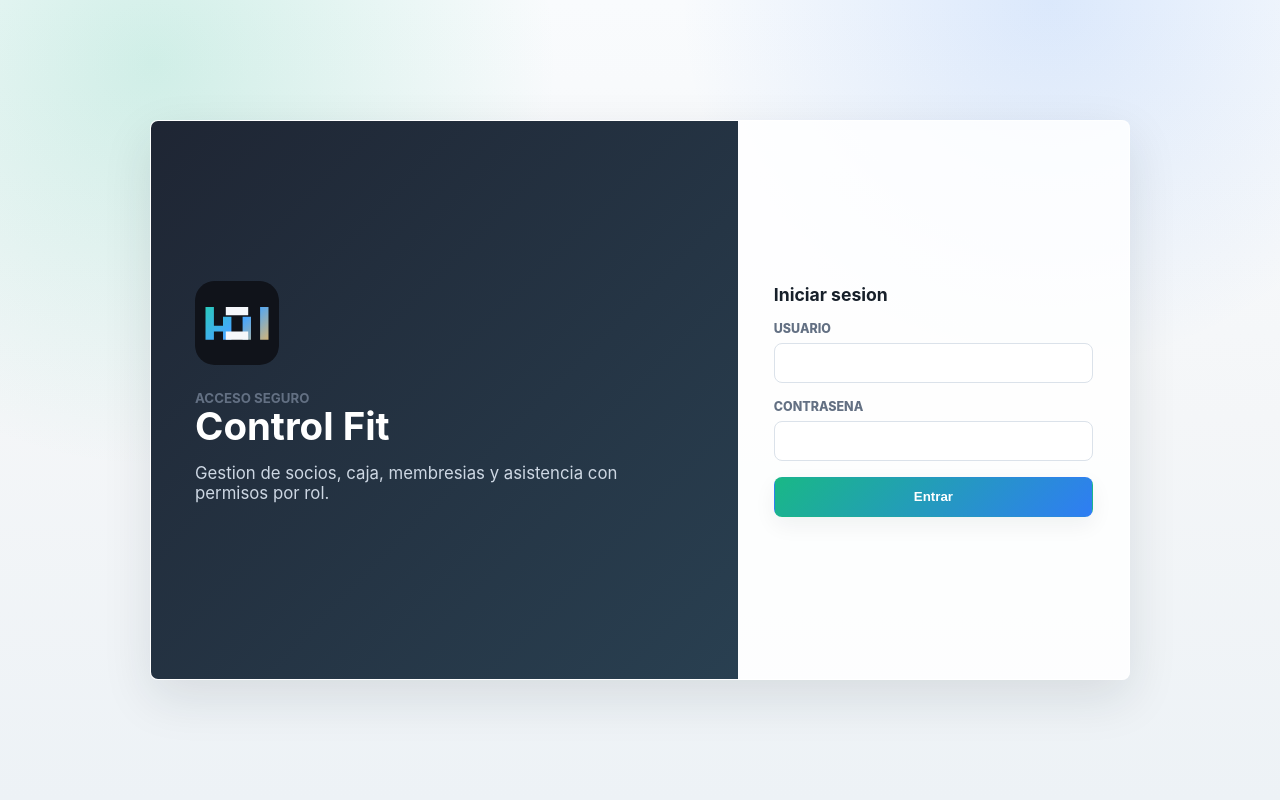
After one commit to Sjaiback/GimasioFit, a Django app: page /login/ in a window 1280 px wide. The commit adds this page. Run offline with Django 5.2, Linux system fonts and the light colour scheme.

Commit message:
Commit 4: Agregar seguridad basica y roles
Protege el frontend y los endpoints con login obligatorio, agrega roles administrador, encargado y recepcion, crea pantalla de inicio de sesion, muestra rol activo, limita acciones sensibles por permisos y migra perfiles de superusuarios existentes como administradores.

```diff
--- /dev/null
+++ b/accounts/context_processors.py
@@ -0,0 +1,12 @@
+from .security import ADMIN, MANAGER, RECEPTION, user_role
+
+
+def staff_role(request):
+    role = user_role(request.user)
+    return {
+        "current_role": role,
+        "role_admin": ADMIN,
+        "role_manager": MANAGER,
+        "role_reception": RECEPTION,
+        "can_manage": role in {ADMIN, MANAGER},
+    }
--- a/attendance/views.py
+++ b/attendance/views.py
@@ -5,6 +5,7 @@ from django.shortcuts import get_object_or_404
 from django.views.decorators.csrf import csrf_exempt
 from django.views.decorators.http import require_http_methods
 
+from accounts.security import ADMIN, MANAGER, RECEPTION, role_required
 from members.models import Member
 
 from .models import AttendanceCredential, AttendanceRecord
@@ -20,6 +21,7 @@ def _json_body(request):
     return json.loads(request.body.decode("utf-8") or "{}")
 
 
+@role_required(ADMIN, MANAGER, RECEPTION)
 @require_http_methods(["GET"])
 def attendance_collection(request):
     records = AttendanceRecord.objects.select_related("member")
@@ -27,6 +29,7 @@ def attendance_collection(request):
 
 
 @csrf_exempt
+@role_required(ADMIN, MANAGER, RECEPTION)
 @require_http_methods(["POST"])
 def scan_attendance(request):
     data = _json_body(request)
@@ -41,6 +44,7 @@ def scan_attendance(request):
     )
 
 
+@role_required(ADMIN, MANAGER, RECEPTION)
 @require_http_methods(["GET"])
 def member_qr(request, member_id):
     member = get_object_or_404(Member, pk=member_id)
@@ -48,6 +52,7 @@ def member_qr(request, member_id):
 
 
 @csrf_exempt
+@role_required(ADMIN, MANAGER)
 @require_http_methods(["POST"])
 def rotate_member_qr(request, member_id):
     member = get_object_or_404(Member, pk=member_id)
@@ -56,6 +61,7 @@ def rotate_member_qr(request, member_id):
     return JsonResponse({"token": str(credential.token)})
 
 
+@role_required(ADMIN, MANAGER)
 @require_http_methods(["GET"])
 def credential_collection(request):
     credentials = AttendanceCredential.objects.select_related("member")
--- a/billing/views.py
+++ b/billing/views.py
@@ -4,6 +4,8 @@ from django.http import JsonResponse
 from django.shortcuts import get_object_or_404
 from django.views.decorators.csrf import csrf_exempt
 from django.views.decorators.http import require_http_methods
+
+from accounts.security import ADMIN, MANAGER, RECEPTION, role_required
 
 from .models import Debt, Invoice, Payment
 from .serializers import debt_to_dict, invoice_to_dict, payment_to_dict
@@ -15,6 +17,7 @@ def _json_body(request):
 
 
 @csrf_exempt
+@role_required(ADMIN, MANAGER, RECEPTION)
 @require_http_methods(["GET", "POST"])
 def payment_collection(request):
     if request.method == "GET":
@@ -38,6 +41,7 @@ def payment_collection(request):
 
 
 @csrf_exempt
+@role_required(ADMIN, MANAGER)
 @require_http_methods(["POST"])
 def verify_payment(request, payment_id):
     payment = get_object_or_404(Payment, pk=payment_id)
@@ -46,6 +50,7 @@ def verify_payment(request, payment_id):
 
 
 @csrf_exempt
+@role_required(ADMIN, MANAGER)
 @require_http_methods(["GET", "POST"])
 def invoice_collection(request):
     if request.method == "GET":
@@ -58,6 +63,7 @@ def invoice_collection(request):
 
 
 @csrf_exempt
+@role_required(ADMIN, MANAGER)
 @require_http_methods(["GET", "POST"])
 def debt_collection(request):
     if request.method == "GET":
--- a/frontend/urls.py
+++ b/frontend/urls.py
@@ -5,6 +5,8 @@ from . import views
 app_name = "frontend"
 
 urlpatterns = [
+    path("login/", views.login_view, name="login"),
+    path("logout/", views.logout_view, name="logout"),
     path("", views.dashboard, name="dashboard"),
     path("socios/", views.members, name="members"),
     path("membresias/", views.memberships, name="memberships"),
--- a/frontend/views.py
+++ b/frontend/views.py
@@ -1,9 +1,11 @@
 from django.contrib import messages
+from django.contrib.auth import authenticate, login, logout
 from django.db.models import Q
 from django.shortcuts import redirect, render
 from django.utils import timezone
 from django.views.decorators.http import require_http_methods
 
+from accounts.security import ADMIN, MANAGER, RECEPTION, role_required, user_role
 from attendance.models import AttendanceRecord
 from attendance.services import (
     get_or_create_credential,
@@ -19,6 +21,29 @@ from reports.services import administrative_metrics, dashboard_metrics
 from .forms import DebtForm, MemberForm, MembershipForm, MembershipPlanForm, PaymentForm
 
 
+@require_http_methods(["GET", "POST"])
+def login_view(request):
+    if request.user.is_authenticated:
+        return redirect("frontend:dashboard")
+
+    if request.method == "POST":
+        username = request.POST.get("username", "")
+        password = request.POST.get("password", "")
+        user = authenticate(request, username=username, password=password)
+        if user and user.is_active:
+            login(request, user)
+            return redirect(request.GET.get("next") or "frontend:dashboard")
+        messages.error(request, "Credenciales invalidas o usuario inactivo.")
+
+    return render(request, "frontend/login.html")
+
+
+def logout_view(request):
+    logout(request)
+    return redirect("frontend:login")
+
+
+@role_required(ADMIN, MANAGER, RECEPTION)
 def dashboard(request):
     return render(
         request,
@@ -29,10 +54,12 @@ def dashboard(request):
             "recent_members": Member.objects.order_by("-joined_at")[:6],
             "recent_payments": Payment.objects.select_related("member").order_by("-paid_at")[:6],
             "today_attendance": AttendanceRecord.objects.filter(check_in_at__date=timezone.localdate()).count(),
+            "current_role": user_role(request.user),
         },
     )
 
 
+@role_required(ADMIN, MANAGER, RECEPTION)
 @require_http_methods(["GET", "POST"])
 def members(request):
     form = MemberForm(request.POST or None)
@@ -56,6 +83,7 @@ def members(request):
     )
 
 
+@role_required(ADMIN, MANAGER)
 @require_http_methods(["GET", "POST"])
 def memberships(request):
     plan_form = MembershipPlanForm(prefix="plan")
@@ -88,6 +116,7 @@ def memberships(request):
     )
 
 
+@role_required(ADMIN, MANAGER, RECEPTION)
 @require_http_methods(["GET", "POST"])
 def billing(request):
     payment_form = PaymentForm(prefix="payment")
@@ -105,12 +134,18 @@ def billing(request):
                     messages.success(request, "Comprobante emitido automaticamente.")
                 return redirect("frontend:billing")
         elif action == "create_debt":
+            if not has_management_access(request.user):
+                messages.error(request, "No tienes permisos para registrar deudas.")
+                return redirect("frontend:billing")
             debt_form = DebtForm(request.POST, prefix="debt")
             if debt_form.is_valid():
                 debt_form.save()
                 messages.success(request, "Deuda registrada correctamente.")
                 return redirect("frontend:billing")
         elif action == "verify_payment":
+            if not has_management_access(request.user):
+                messages.error(request, "No tienes permisos para verificar pagos.")
+                return redirect("frontend:billing")
             payment = Payment.objects.get(pk=request.POST["payment_id"])
             payment.verify()
             issue_invoice_for_payment(payment.id)
@@ -130,6 +165,11 @@ def billing(request):
     )
 
 
+def has_management_access(user):
+    return user_role(user) in {ADMIN, MANAGER}
+
+
+@role_required(ADMIN, MANAGER, RECEPTION)
 @require_http_methods(["GET", "POST"])
 def attendance(request):
     scan_result = None
--- a/members/views.py
+++ b/members/views.py
@@ -6,6 +6,8 @@ from django.http import JsonResponse
 from django.shortcuts import get_object_or_404
 from django.views.decorators.csrf import csrf_exempt
 from django.views.decorators.http import require_http_methods
+
+from accounts.security import ADMIN, MANAGER, RECEPTION, role_required
 
 from .models import Member
 from .serializers import member_to_dict
@@ -16,6 +18,7 @@ def _json_body(request):
 
 
 @csrf_exempt
+@role_required(ADMIN, MANAGER, RECEPTION)
 @require_http_methods(["GET", "POST"])
 def member_collection(request):
     if request.method == "GET":
@@ -38,6 +41,7 @@ def member_collection(request):
 
 
 @csrf_exempt
+@role_required(ADMIN, MANAGER, RECEPTION)
 @require_http_methods(["GET", "PATCH", "DELETE"])
 def member_detail(request, member_id):
     member = get_object_or_404(Member, pk=member_id)
@@ -56,6 +60,7 @@ def member_detail(request, member_id):
     return JsonResponse(member_to_dict(member))
 
 
+@role_required(ADMIN, MANAGER, RECEPTION)
 @require_http_methods(["GET"])
 def member_history(request, member_id):
     member = get_object_or_404(Member, pk=member_id)
--- a/notifications/views.py
+++ b/notifications/views.py
@@ -3,6 +3,8 @@ import json
 from django.http import JsonResponse
 from django.views.decorators.csrf import csrf_exempt
 from django.views.decorators.http import require_http_methods
+
+from accounts.security import ADMIN, MANAGER, role_required
 
 from .models import NotificationTemplate
 from .services import queue_membership_expiration_reminders, send_pending_email_notifications
@@ -24,6 +26,7 @@ def _template_to_dict(template):
 
 
 @csrf_exempt
+@role_required(ADMIN, MANAGER)
 @require_http_methods(["GET", "POST"])
 def template_collection(request):
     if request.method == "GET":
@@ -34,6 +37,7 @@ def template_collection(request):
 
 
 @csrf_exempt
+@role_required(ADMIN, MANAGER)
 @require_http_methods(["POST"])
 def queue_expiration_reminders(request):
     data = _json_body(request)
@@ -42,6 +46,7 @@ def queue_expiration_reminders(request):
 
 
 @csrf_exempt
+@role_required(ADMIN, MANAGER)
 @require_http_methods(["POST"])
 def send_pending_notifications(request):
     return JsonResponse(send_pending_email_notifications())
--- a/reports/views.py
+++ b/reports/views.py
@@ -1,14 +1,18 @@
 from django.http import JsonResponse
 from django.views.decorators.http import require_http_methods
+
+from accounts.security import ADMIN, MANAGER, role_required
 
 from .services import administrative_metrics, dashboard_metrics
 
 
+@role_required(ADMIN, MANAGER)
 @require_http_methods(["GET"])
 def administrative_report(request):
     return JsonResponse(administrative_metrics())
 
 
+@role_required(ADMIN, MANAGER)
 @require_http_methods(["GET"])
 def dashboard(request):
     return JsonResponse(dashboard_metrics())
--- a/static/css/app.css
+++ b/static/css/app.css
@@ -62,6 +62,18 @@ a { color: inherit; text-decoration: none; }
   gap: 12px;
   align-items: center;
   margin-bottom: 32px;
+}
+
+.role-pill {
+  position: relative;
+  margin: -18px 0 24px;
+  padding: 9px 12px;
+  border: 1px solid rgba(255, 255, 255, .14);
+  border-radius: 8px;
+  color: #cdd7e3;
+  background: rgba(255, 255, 255, .08);
+  font-size: .82rem;
+  font-weight: 800;
 }
 
 .brand img {
@@ -396,6 +408,58 @@ textarea { resize: vertical; }
 
 .mobile-menu { display: none; }
 
+.login-page {
+  display: grid;
+  place-items: center;
+  padding: 24px;
+}
+
+.login-shell {
+  display: grid;
+  grid-template-columns: minmax(280px, .9fr) minmax(320px, .6fr);
+  width: min(980px, 100%);
+  min-height: 560px;
+  border: 1px solid rgba(255, 255, 255, .72);
+  border-radius: 8px;
+  background: rgba(255, 255, 255, .84);
+  box-shadow: var(--shadow);
+  overflow: hidden;
+}
+
+.login-visual {
+  display: grid;
+  align-content: center;
+  gap: 22px;
+  padding: 44px;
+  color: #fff;
+  background:
+    linear-gradient(135deg, rgba(17, 24, 39, .94), rgba(18, 43, 62, .9)),
+    repeating-linear-gradient(45deg, rgba(255,255,255,.05) 0 1px, transparent 1px 16px);
+}
+
+.login-visual img {
+  width: 84px;
+  height: 84px;
+  border-radius: 18px;
+}
+
+.login-visual p {
+  max-width: 460px;
+  color: #cdd7e3;
+  font-size: 1.05rem;
+}
+
+.login-panel {
+  display: grid;
+  align-content: center;
+  padding: 36px;
+}
+
+.login-panel form {
+  display: grid;
+  gap: 16px;
+}
+
 @keyframes slowSpin {
   to { transform: rotate(360deg); }
 }
@@ -433,4 +497,6 @@ textarea { resize: vertical; }
   .top-actions { justify-content: flex-start; }
   .form-grid { grid-template-columns: 1fr; }
   .stats { grid-template-columns: 1fr; }
+  .login-shell { grid-template-columns: 1fr; }
+  .login-visual { padding: 28px; min-height: 260px; }
 }
--- /dev/null
+++ b/templates/frontend/login.html
@@ -0,0 +1,44 @@
+{% load static %}
+<!doctype html>
+<html lang="es">
+<head>
+  <meta charset="utf-8">
+  <meta name="viewport" content="width=device-width, initial-scale=1">
+  <title>Ingresar | Control Fit</title>
+  <link rel="stylesheet" href="{% static 'css/app.css' %}">
+</head>
+<body class="login-page">
+  <main class="login-shell">
+    <section class="login-visual">
+      <img src="{% static 'img/control-fit-mark.svg' %}" alt="Control Fit">
+      <div>
+        <span class="eyebrow">Acceso seguro</span>
+        <h1>Control Fit</h1>
+        <p>Gestion de socios, caja, membresias y asistencia con permisos por rol.</p>
+      </div>
+    </section>
+    <section class="login-panel">
+      {% if messages %}
+        <div class="messages">
+          {% for message in messages %}
+            <div class="message">{{ message }}</div>
+          {% endfor %}
+        </div>
+      {% endif %}
+      <form method="post">
+        {% csrf_token %}
+        <h2>Iniciar sesion</h2>
+        <label>
+          Usuario
+          <input name="username" autocomplete="username" required>
+        </label>
+        <label>
+          Contrasena
+          <input name="password" type="password" autocomplete="current-password" required>
+        </label>
+        <button class="button primary" type="submit">Entrar</button>
+      </form>
+    </section>
+  </main>
+</body>
+</html>
```
Also changed, not shown: accounts/security.py (added, +41 -0 lines), config/settings.py (+10 -0 lines), memberships/views.py (+7 -0 lines), templates/frontend/base.html (+15 -4 lines), README.md, accounts/migrations/0002_seed_superuser_staff_profiles.py (added).
